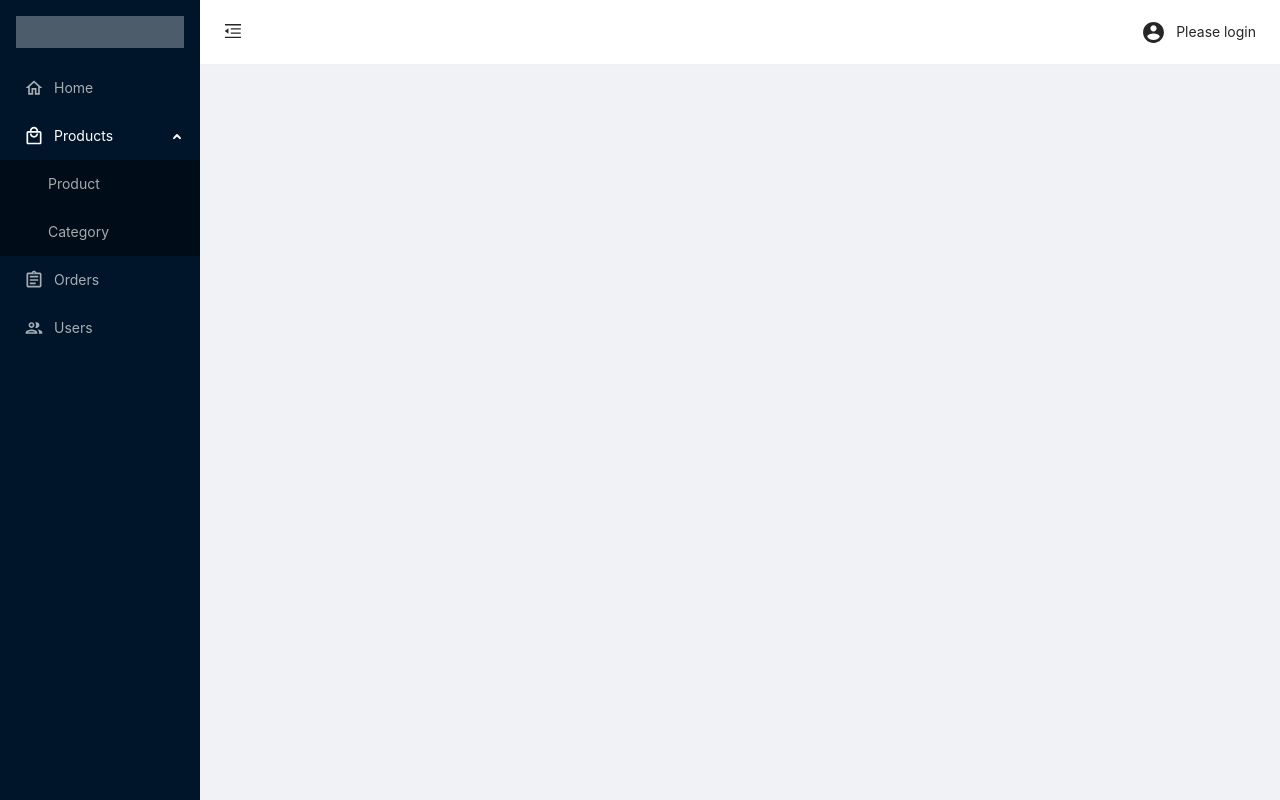
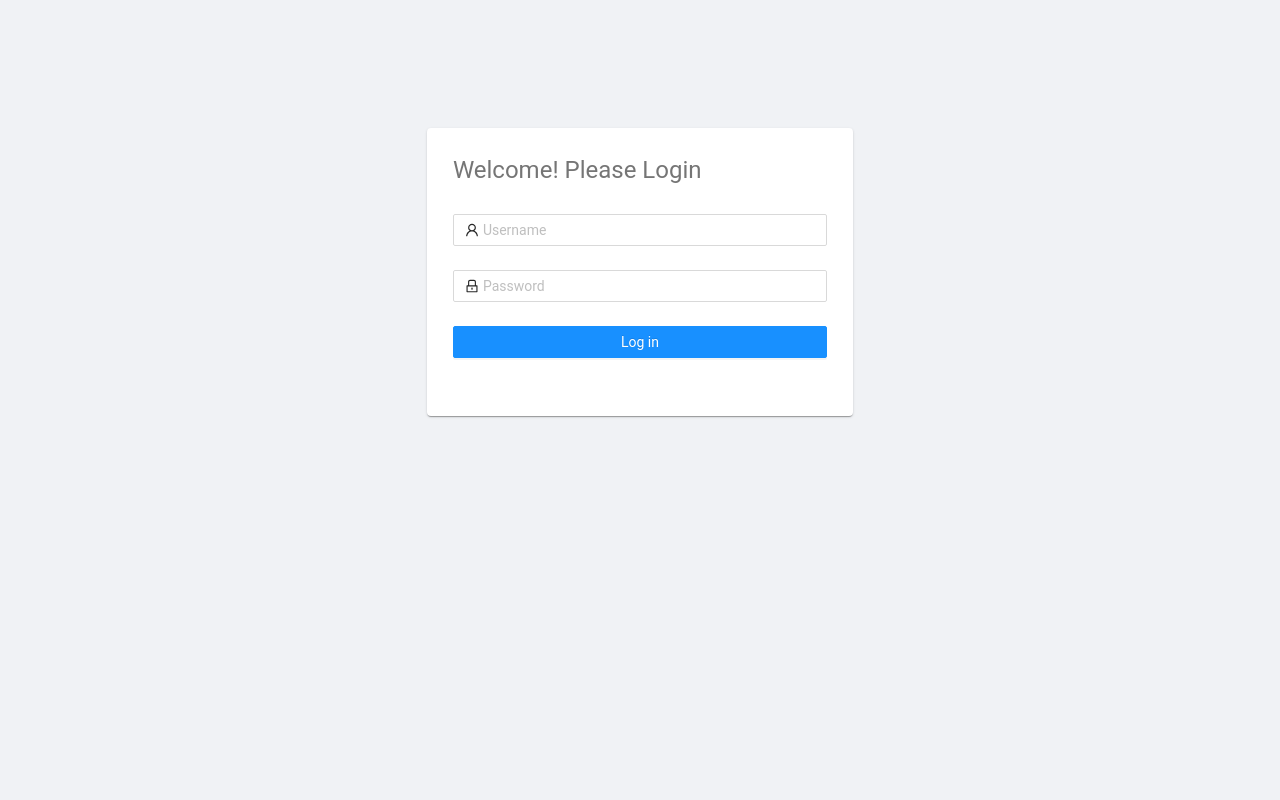
Before and after one commit to q15517110516/E-Commerce-Backstage-Management-System, a React (Create React App) app: page /login in a window 1280 px wide. Built offline with nearby package versions, Linux system fonts and the light colour scheme.

Commit message:
implement login pge

```diff
--- a/src/App.jsx
+++ b/src/App.jsx
@@ -1,6 +1,6 @@
 /**
  * @Author: Mingrui Liu
- * @Date: 2021/8/19 13:25
+ * @Date: 2021/8/24 16:09
  */
 
 import React, { Component } from 'react';
@@ -11,20 +11,27 @@ import Product from "./page/product/product";
 import Category from "./page/category/category";
 import Orders from "./page/orders/orders";
 import Users from "./page/users/users";
+import Login from "./page/login/login";
 
 class App extends Component {
   render() {
+      let LayoutRouter = (
+          <HomeLayout>
+              <Switch>
+                  <Route exact path="/" component={Home} />
+                  <Route path="/product" component={Product} />
+                  <Route path="/product-category" component={Category} />
+                  <Route path="/orders" component={Orders} />
+                  <Route path="/users" component={Users} />
+              </Switch>
+          </HomeLayout>
+      );
       return (
           <Router>
-            <HomeLayout>
               <Switch>
-                    <Route exact path="/" component={Home}/>
-                    <Route exact path="/product" component={Product}/>
-                    <Route exact path="/product-category" component={Category}/>
-                    <Route exact path="/orders" component={Orders}/>
-                    <Route exact path="/users" component={Users}/>
+                  <Route path="/login" component={Login} />
+                  <Route path="/" render={props => LayoutRouter } />
               </Switch>
-            </HomeLayout>
           </Router>
       );
   }
--- /dev/null
+++ b/src/page/login/login.css
@@ -0,0 +1,26 @@
+/**
+ * @Author: Mingrui Liu
+ * @Date: 2021/8/24 16:47
+ */
+
+.login-page {
+    display: flex;
+    justify-content: center;
+}
+
+.login-panel {
+    width: 33.3%;
+    margin-top: 10%;
+}
+
+.login-panel-heading {
+    padding: 10px;
+}
+
+.login-form {
+    padding: 10px;
+}
+
+.login-form-button {
+    width: 100%;
+}
--- /dev/null
+++ b/src/page/login/login.jsx
@@ -0,0 +1,78 @@
+/**
+ * @Author: Mingrui Liu
+ * @Date: 2021/8/24 16:02
+ */
+
+import React, { Component } from 'react';
+import { Card, CardContent, Typography } from '@material-ui/core';
+import { UserOutlined, LockOutlined } from '@ant-design/icons';
+import { Form, Input, Button } from 'antd';
+import './login.css';
+import 'antd/dist/antd.css';
+
+class Login extends Component {
+    constructor(props) {
+        super(props);
+        this.onSubmit = this.onSubmit.bind(this);
+    }
+
+    onSubmit = (values) => {
+        console.log('e')
+    }
+    render() {
+        return (
+            <div className="login-page">
+                <Card className="login-panel">
+                    <CardContent className="login-panel-content">
+                        <Typography className="login-panel-heading"
+                                    variant="h5"
+                                    color="textSecondary"
+                                    gutterBottom>
+                            Welcome! Please Login
+                        </Typography>
+                        <Typography className="login-panel-body" >
+                            <Form name="login"
+                                  className="login-form"
+                                  onFinish={this.onSubmit}>
+                                {/*Username*/}
+                                <Form.Item name="username"
+                                           rules={[
+                                               {
+                                                   required: true,
+                                                   message: 'Please input your Username!',
+                                               },
+                                           ]}>
+                                    <Input prefix={<UserOutlined className="site-form-item-icon" />}
+                                           placeholder="Username" />
+                                </Form.Item>
+                                {/*Password*/}
+                                <Form.Item name="password"
+                                           rules={[
+                                                {
+                                                    required: true,
+                                                    message: 'Please input your Password!',
+                                                },
+                                            ]}>
+                                    <Input prefix={<LockOutlined className="site-form-item-icon" />}
+                                           type="password"
+                                           placeholder="Password"
+                                    />
+                                </Form.Item>
+                                {/*Login Button*/}
+                                <Form.Item>
+                                    <Button type="primary"
+                                            htmlType="submit"
+                                            className="login-form-button">
+                                        Log in
+                                    </Button>
+                                </Form.Item>
+                            </Form>
+                        </Typography>
+                    </CardContent>
+                </Card>
+            </div>
+        );
+    }
+}
+
+export default Login;
```
Also changed, not shown: src/components/layout/layout.jsx (+4 -3 lines), src/components/nav-side/nav-side.jsx (+15 -6 lines), src/components/nav-top/nav-top.jsx (+8 -3 lines), src/page/home/home.jsx (+12 -6 lines). Lines whose indentation alone changed are shown as unchanged.
